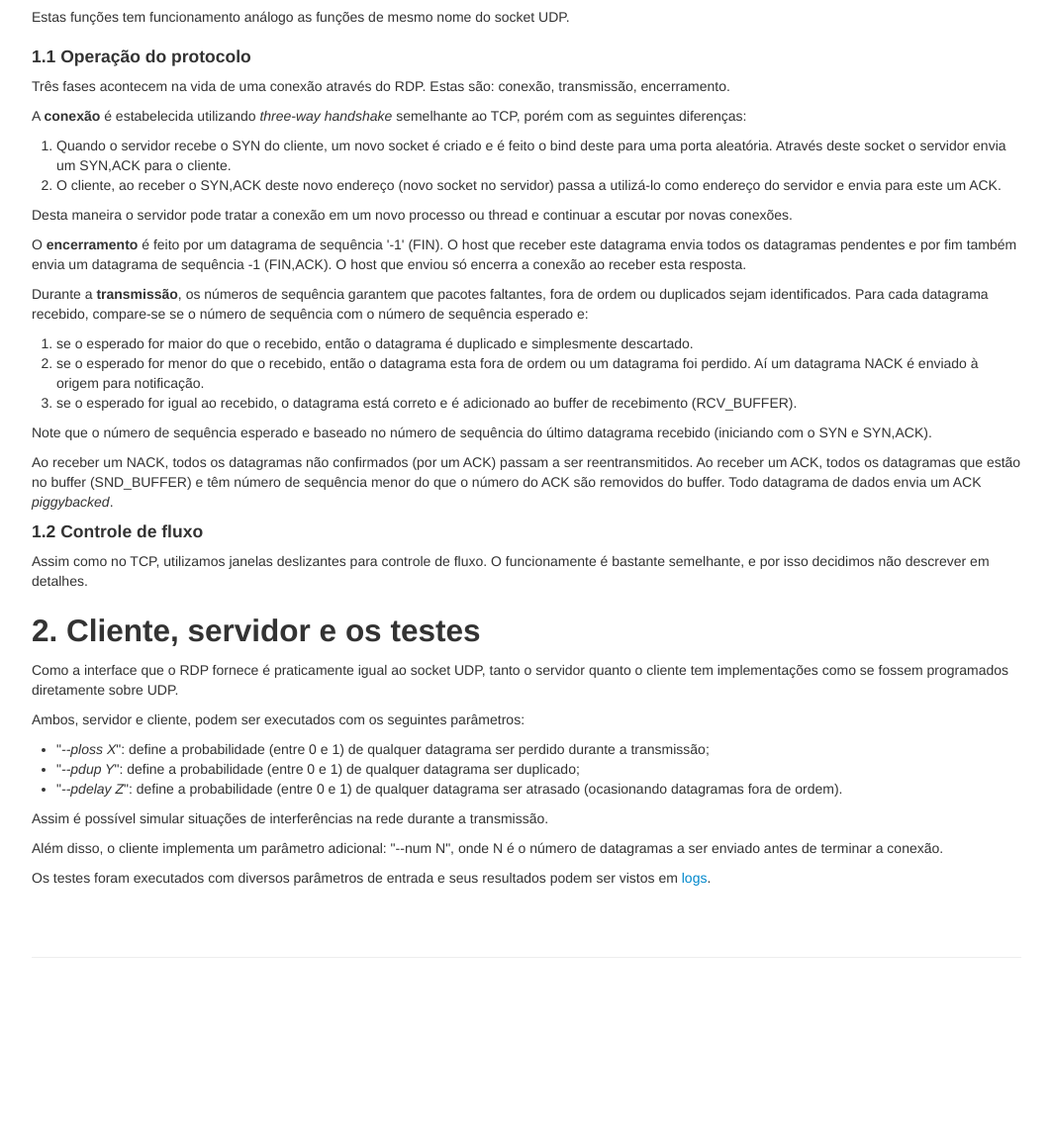
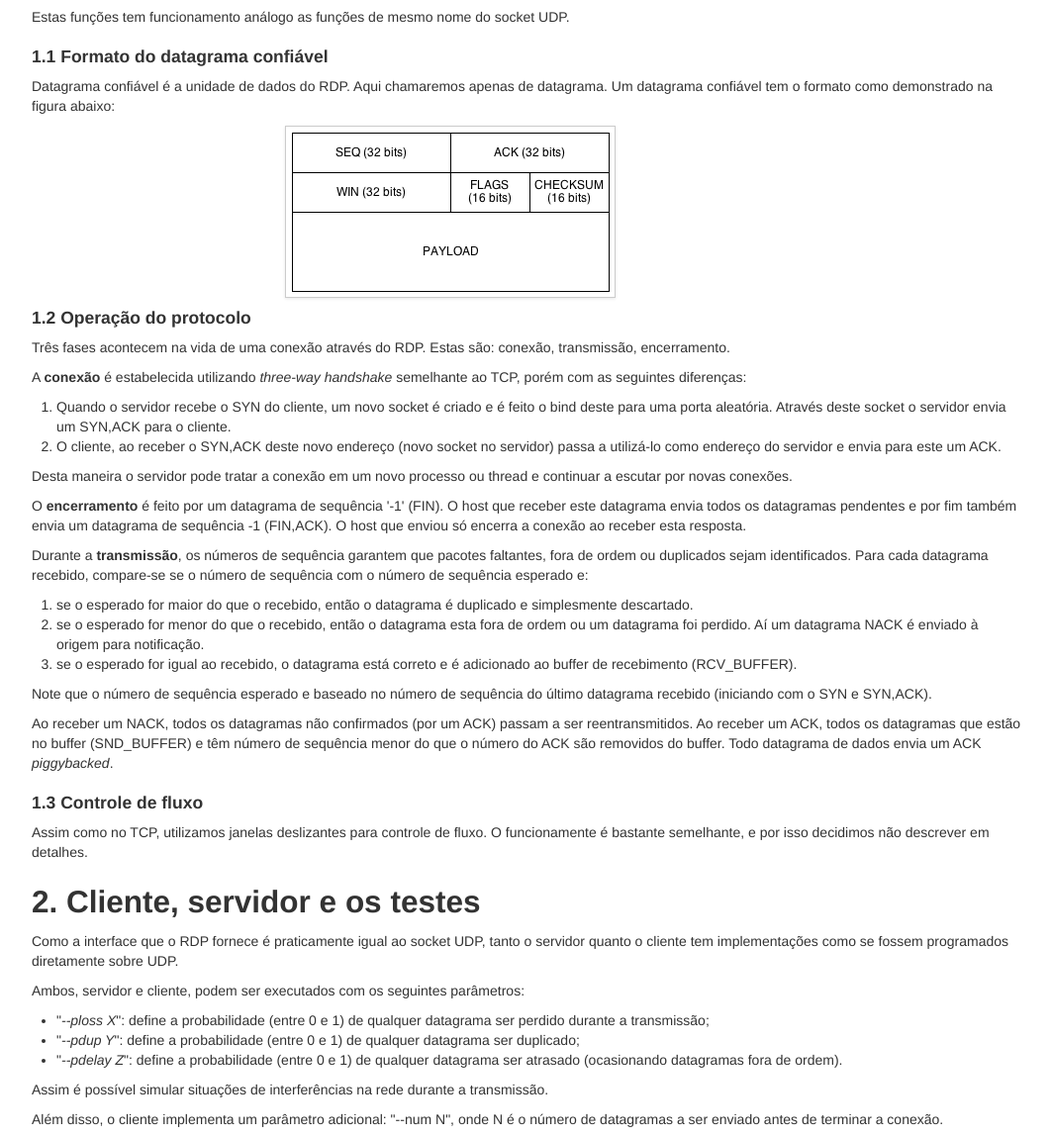
Before and after one commit to bazk/faketcp, a plain HTML site: page doc/index.html in a window 1280 px wide. Shown: the part 565-1714 px from the top of the page at 99% size, without its empty margins (108-1170 px from the left). Before the commit the page ends 1654 px from the top, so only its background shows below. Drawn offline with Linux system fonts and the light colour scheme.

Commit message:
Add RDP datagram structure to doc

```diff
--- a/doc/index.html
+++ b/doc/index.html
@@ -45,7 +45,7 @@
           <p>
             Desenvolvemos um protocolo (funcionando na camada de aplicação) que
             aqui chamaremos de <em>Reliable Datagram Protocol</em> ou,
-            abreviadamente, <abbr title="Reliable Datagram Protocol">RDP</abbr>.
+            abreviadamente, RDP.
           </p>
           <p>
             O protocolo consiste em duas interfaces (figura à direita):
@@ -75,7 +75,23 @@
 
       <div class="row-fluid">
         <div class="span12">
-          <h4>1.1 Operação do protocolo</h4>
+          <h4>1.1 Formato do datagrama confiável</h4>
+          <p>
+            Datagrama confiável é a unidade de dados do RDP. Aqui chamaremos apenas de datagrama.
+            Um datagrama confiável tem o formato como demonstrado na figura abaixo:
+          </p>
+        </div>
+      </div>
+
+      <div class="row-fluid">
+        <div class="span6 offset3">
+          <img src="img/rdp-datagram.png" class="img-polaroid">
+        </div>
+      </div>
+
+      <div class="row-fluid">
+        <div class="span12">
+          <h4>1.2 Operação do protocolo</h4>
           <p>Três fases acontecem na vida de uma conexão através do RDP. Estas são:
             conexão, transmissão, encerramento.</p>
             <p>A <strong>conexão</strong> é estabelecida utilizando
@@ -115,7 +131,12 @@
             Ao receber um ACK, todos os datagramas que estão no buffer (SND_BUFFER) e têm número de sequência menor do que o número do ACK são removidos do buffer.
             Todo datagrama de dados envia um ACK <em>piggybacked</em>.
           </p>
-          <h4>1.2 Controle de fluxo</h4>
+        </div>
+      </div>
+
+      <div class="row-fluid">
+        <div class="span12">
+          <h4>1.3 Controle de fluxo</h4>
           <p>
             Assim como no TCP, utilizamos janelas deslizantes para controle de fluxo. O funcionamente é bastante semelhante, e por isso decidimos não descrever em detalhes.
           </p>
```
Also changed, not shown: doc/img/rdp-datagram.png (added).
